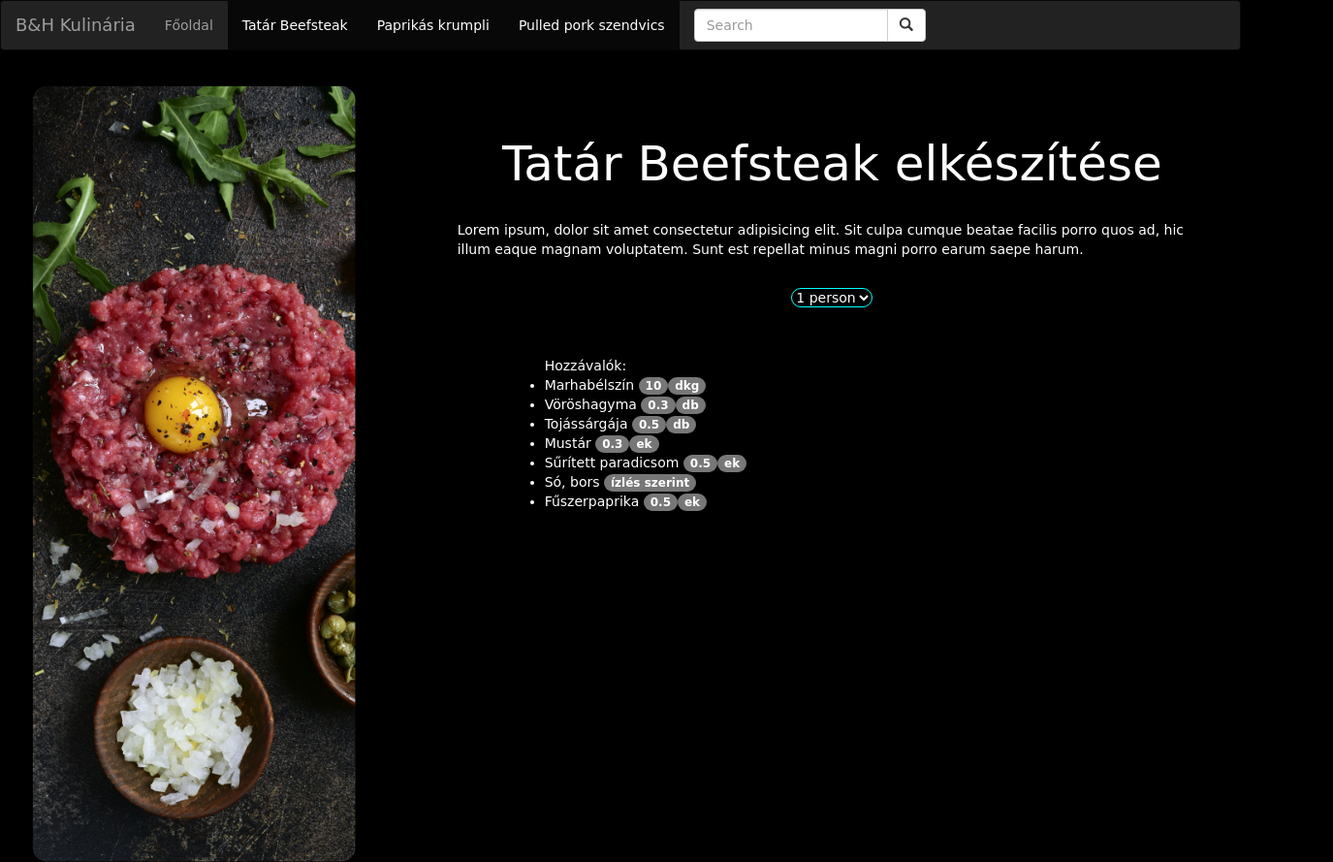
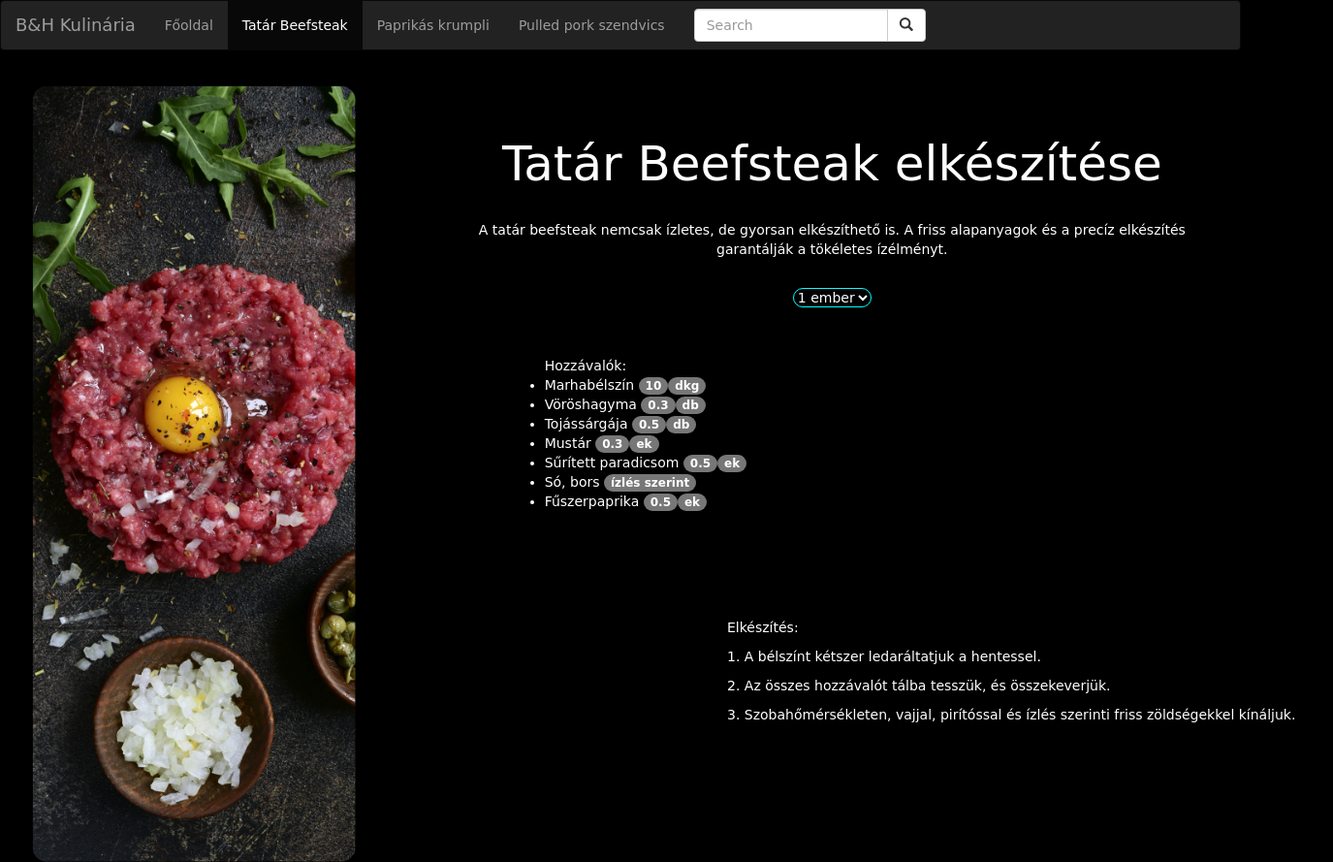
Before and after one commit to Bodo-Kristof/Recept-BL, a plain HTML site: page tatar.html in a window 1280 px wide. Shown: the whole page at 97% size, 1375 px wide, since content can reach past the window. Drawn offline with nearby package versions, Linux system fonts and the light colour scheme; a web font is replaced by a local one.

Commit message:
bootstrap

```diff
--- a/stilus.css
+++ b/stilus.css
@@ -4,6 +4,16 @@ body {
     background-color: black;
     color: white;
     font-family: "Playwrite DE Grund", cursive;
+}
+
+#bevezeto {
+  text-align: center;
+}
+
+.elkeszites {
+  text-align: left;
+  position: relative;
+  left: 750px;
 }
 
 .col-sm-8 {
--- a/tatar.html
+++ b/tatar.html
@@ -17,8 +17,8 @@
         <ul class="nav navbar-nav">
           <li><a href="./index.html">Főoldal</a></li>
           <li class="active"><a href="./tatar.html">Tatár Beefsteak</a></li>
-          <li class="active"><a href="./papi-kumpi.html">Paprikás krumpli</a></li>
-          <li class="active"><a href="./pulledpork.html">Pulled pork szendvics</a></li>
+          <li><a href="./papi-kumpi.html">Paprikás krumpli</a></li>
+          <li><a href="./pulledpork.html">Pulled pork szendvics</a></li>
         </ul>
         <form class="navbar-form navbar-left" action="/action_page.php">
           <div class="input-group">
@@ -40,15 +40,15 @@
         <div class="col-sm-8">
             <h1>Tatár Beefsteak elkészítése</h1>
             <br>
-            <p>Lorem ipsum, dolor sit amet consectetur adipisicing elit. Sit culpa cumque beatae facilis porro quos ad, hic illum eaque magnam voluptatem. Sunt est repellat minus magni porro earum saepe harum.</p>
+            <p id="bevezeto">A tatár beefsteak nemcsak ízletes, de gyorsan elkészíthető is. A friss alapanyagok és a precíz elkészítés garantálják a tökéletes ízélményt.</p>
             <br>
             <div class="embik">
             <select id="people-select">
-              <option value="1">1 person</option>
-              <option value="2">2 people</option>
-              <option value="3">3 people</option>
-              <option value="4">4 people</option>
-              <option value="5">5 people</option>
+              <option value="1">1 ember</option>
+              <option value="2">2 ember</option>
+              <option value="3">3 ember</option>
+              <option value="4">4 ember</option>
+              <option value="5">5 ember</option>
             </select>
             </div>
             <div class="col-sm-8">
@@ -60,9 +60,17 @@
                   <li><a href="#">Sűrített paradicsom <span class="badge" id="szam">0.5</span><span class="badge">ek</span></a><br></li>
                   <li><a href="#">Só, bors <span class="badge"></span><span class="badge">ízlés szerint</span></a><br></li>
                   <li><a href="#">Fűszerpaprika <span class="badge" id="szam">0.5</span><span class="badge">ek</span></a><br></li>
+                </ul>
                 </div>
-              </ul>
-        </div>
+            </div>
+            <div class="col-sm-6">
+              <div class="elkeszites">
+                <p>Elkészítés:</p>
+                <p>1. A bélszínt kétszer ledaráltatjuk a hentessel.</p>
+                <p>2. Az összes hozzávalót tálba tesszük, és összekeverjük.</p>
+                <p>3. Szobahőmérsékleten, vajjal, pirítóssal és ízlés szerinti friss zöldségekkel kínáljuk.</p>
+              </div>
+            </div>
     </div>
     <script src="./szorzas.js"></script>
 </body>
```
Also changed, not shown: index.html (+2 -2 lines), papi-kumpi.html (+2 -2 lines), pulledpork.html (+2 -2 lines).
